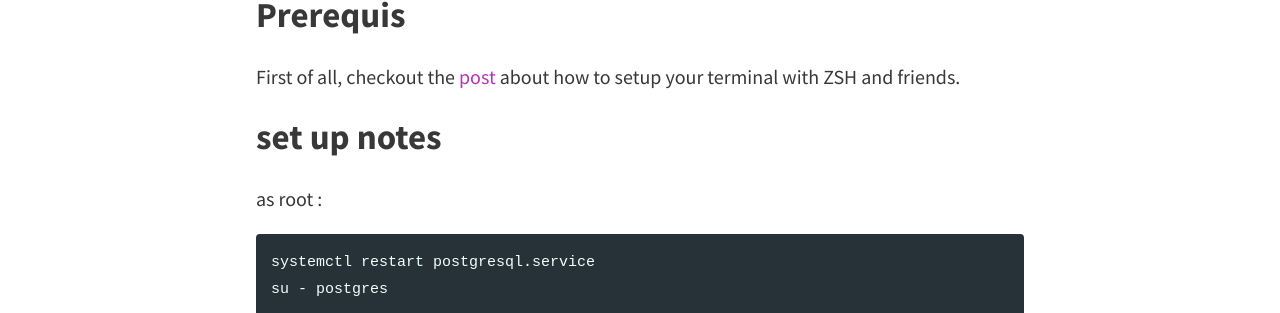
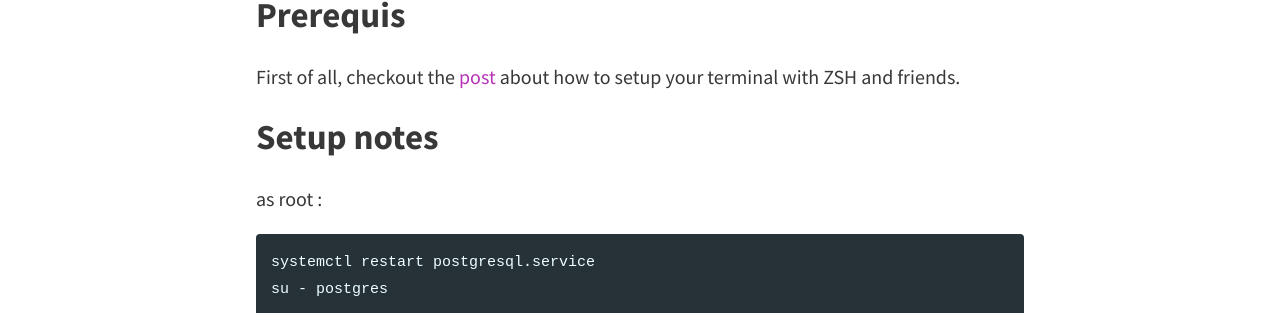
Before and after one commit to cristalcorp/cristalcorp.github.io, a Jekyll site: the page built from _posts/2018-11-07-Faraday.md, in a window 1280 px wide and 900 px high, scrolled down 344 px. Shown: the part 145-458 px from the top of the window. Built offline with Jekyll 4.4.1, drawn with Linux system fonts in a browser that asks for light colours.

Commit message:
update faraday post

```diff
--- a/_posts/2018-11-07-Faraday.md
+++ b/_posts/2018-11-07-Faraday.md
@@ -13,7 +13,7 @@ How to (re)setup Faraday and integrate it directly in your terminal
 First of all, checkout the [post](https://cristalcorp.github.io/2018/10/14/Terminal.html) about how to setup your terminal with ZSH and friends.
 
 
-## set up notes
+## Setup notes
 as root :
 {% highlight bash %}
 systemctl restart postgresql.service
```
